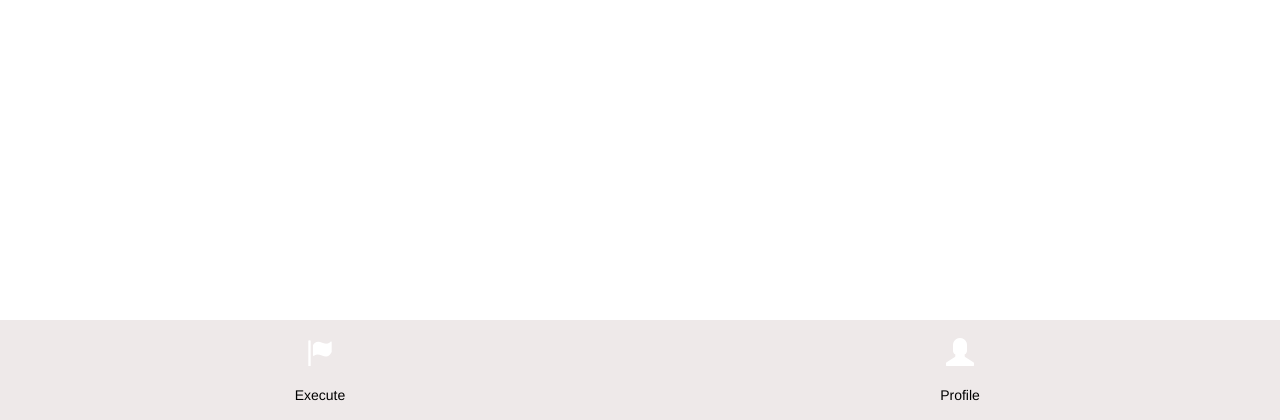
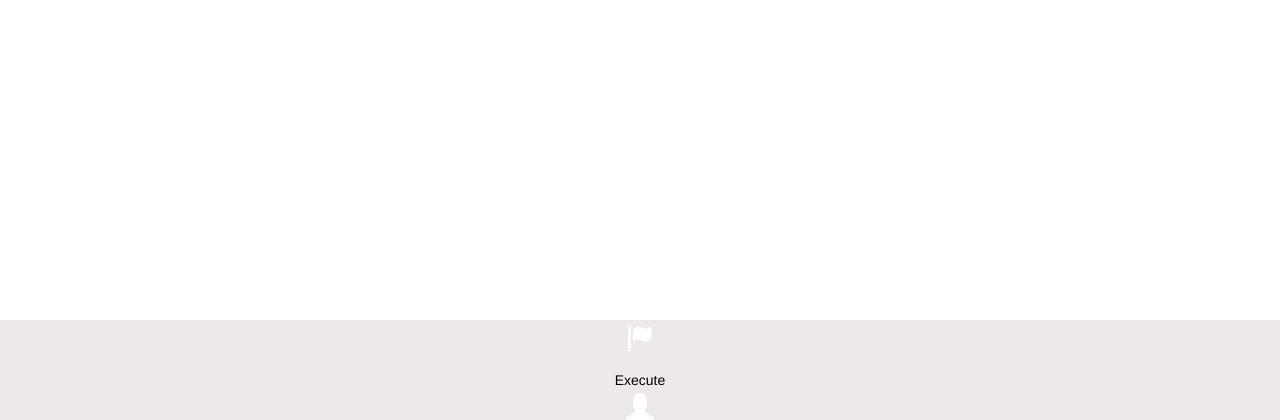
Before and after one commit to diamondinrock/feature_01, a Django app: template sitedir/appuser/templates/appuser/allteams.html in a window 1280 px wide. Shown: the part 380-800 px from the top of the page. Run offline with Django 3.2, Linux system fonts and the light colour scheme; the template is opened without the code that fills it, so the values that code supplies are empty; parts of the project's set-up code (start-up, migrations or seed data) failed here and were passed over; some libraries are stand-ins or nearby versions.

Commit message:
made slight change

```diff
--- a/sitedir/appuser/static/appuser/style.css
+++ b/sitedir/appuser/static/appuser/style.css
@@ -118,8 +118,8 @@ body a {
 }
 
 .footer-contents {
-	display: flex;
-	align-items: center;
+/*	display: flex;
+	align-items: center;*/
 	height: 100%;
 }
 
```
